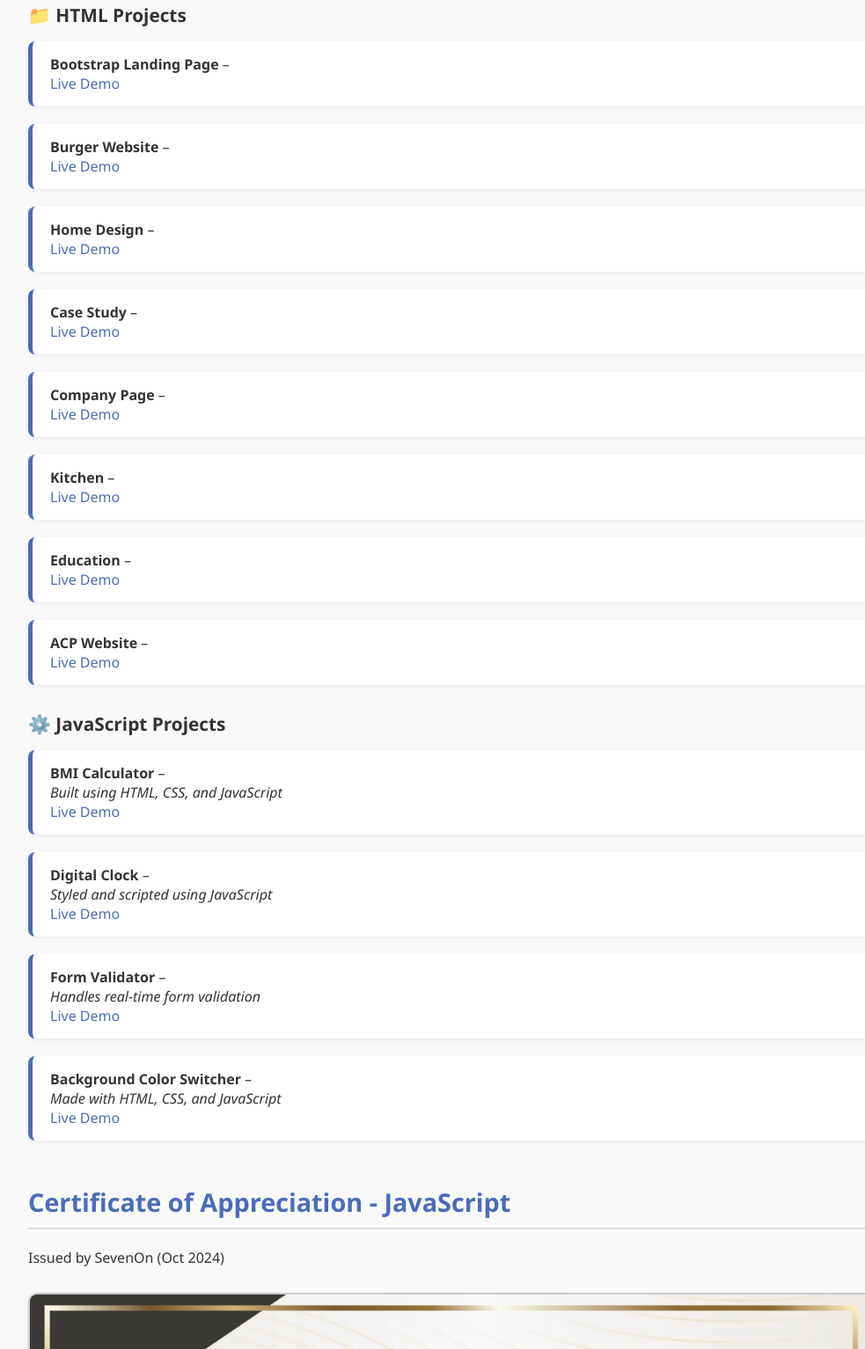
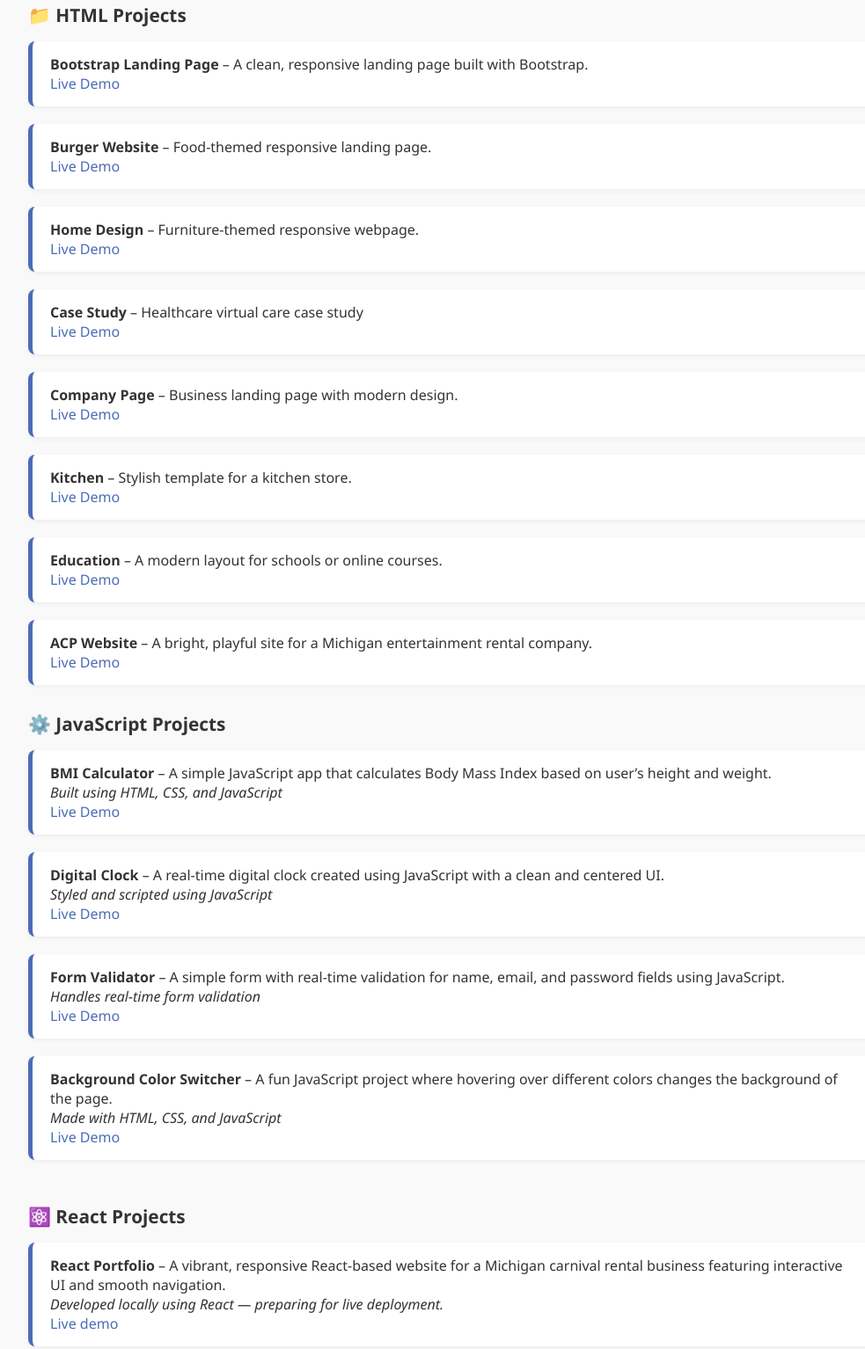
Before and after one commit to Samiha40710/Portfolio, a plain HTML site: page index.html in a window 1280 px wide. Shown: the part 746-2280 px from the top of the page at 88% size, without its empty margins (128-1111 px from the left). Drawn offline with Linux system fonts and the light colour scheme.

Commit message:
Added new content or features

```diff
--- a/index.html
+++ b/index.html
@@ -122,25 +122,77 @@
 
       <h3>📁 HTML Projects</h3>
       <ul>
-        <li><strong>Bootstrap Landing Page</strong> – <br/><a href="https://samiha40710.github.io/Bootstrap-project/" target="_blank">Live Demo</a></li>
-        <li><strong>Burger Website</strong> – <br/><a href="https://samiha40710.github.io/Burger-website/" target="_blank">Live Demo</a></li>
-        <li><strong>Home Design</strong> – <br/><a href="https://samiha40710.github.io/Home-Design/" target="_blank">Live Demo</a></li>
-        <li><strong>Case Study</strong> – <br/><a href="https://samiha40710.github.io/Case-Study/" target="_blank">Live Demo</a></li>
-        <li><strong>Company Page</strong> – <br/><a href="https://samiha40710.github.io/Company-Page/" target="_blank">Live Demo</a></li>
-        <li><strong>Kitchen</strong> – <br/><a href="https://samiha40710.github.io/Kitchen/" target="_blank">Live Demo</a></li>
-        <li><strong>Education</strong> – <br/><a href="https://samiha40710.github.io/Education/" target="_blank">Live Demo</a></li>
-        <li><strong>ACP Website</strong> – <br/><a href="https://samiha40710.github.io/ACP-Design/" target="_blank">Live Demo</a></li>
+        <li>
+          <strong>Bootstrap Landing Page</strong> – A clean, responsive landing page built with Bootstrap.
+          <br/><a href="https://samiha40710.github.io/Bootstrap-project/" target="_blank">Live Demo</a>
+        </li>
+        <li>
+          <strong>Burger Website</strong> – Food-themed responsive landing page.
+          <br/><a href="https://samiha40710.github.io/Burger-website/" target="_blank">Live Demo</a>
+        </li>
+        <li>
+          <strong>Home Design</strong> – Furniture-themed responsive webpage.
+          <br/><a href="https://samiha40710.github.io/Home-Design/" target="_blank">Live Demo</a>
+        </li>
+        <li>
+          <strong>Case Study</strong> – Healthcare virtual care case study
+          <br/><a href="https://samiha40710.github.io/Case-Study/" target="_blank">Live Demo</a>
+        </li>
+        <li>
+          <strong>Company Page</strong> – Business landing page with modern design.
+          <br/><a href="https://samiha40710.github.io/Company-Page/" target="_blank">Live Demo</a>
+        </li>
+        <li>
+          <strong>Kitchen</strong> – Stylish template for a kitchen store.
+          <br/><a href="https://samiha40710.github.io/Kitchen/" target="_blank">Live Demo</a>
+        </li>
+        <li>
+          <strong>Education</strong> – A modern layout for schools or online courses.
+          <br/><a href="https://samiha40710.github.io/Education/" target="_blank">Live Demo</a>
+        </li>
+        <li>
+          <strong>ACP Website</strong> – A bright, playful site for a Michigan entertainment rental company.
+          <br/><a href="https://samiha40710.github.io/ACP-Design/" target="_blank">Live Demo</a>
+        </li>
       </ul>
 
       <h3>⚙️ JavaScript Projects</h3>
       <ul>
-        <li><strong>BMI Calculator</strong> – <br/><em>Built using HTML, CSS, and JavaScript</em><br/><a href="https://samiha40710.github.io/BMI-Calculator/" target="_blank">Live Demo</a></li>
-        <li><strong>Digital Clock</strong> – <br/><em>Styled and scripted using JavaScript</em><br/><a href="https://samiha40710.github.io/Digital-Clock/" target="_blank">Live Demo</a></li>
-        <li><strong>Form Validator</strong> – <br/><em>Handles real-time form validation</em><br/><a href="https://samiha40710.github.io/Form-Validation/" target="_blank">Live Demo</a></li>
-        <li><strong>Background Color Switcher</strong> – <br/><em>Made with HTML, CSS, and JavaScript</em><br/><a href="https://samiha40710.github.io/Color-scheme-switcher/" target="_blank">Live Demo</a></li>
+        <li>
+          <strong>BMI Calculator</strong> – A simple JavaScript app that calculates Body Mass Index based on user’s height and weight.
+          <br/><em>Built using HTML, CSS, and JavaScript</em>
+          <br/><a href="https://samiha40710.github.io/BMI-Calculator/" target="_blank">Live Demo</a>
+        </li>
+        <li>
+          <strong>Digital Clock</strong> – A real-time digital clock created using JavaScript with a clean and centered UI.
+          <br/><em>Styled and scripted using JavaScript</em>
+          <br/><a href="https://samiha40710.github.io/Digital-Clock/" target="_blank">Live Demo</a>
+        </li>
+        <li>
+          <strong>Form Validator</strong> – A simple form with real-time validation for name, email, and password fields using JavaScript.
+          <br/><em>Handles real-time form validation</em>
+          <br/><a href="https://samiha40710.github.io/Form-Validation/" target="_blank">Live Demo</a>
+        </li>
+        <li>
+          <strong>Background Color Switcher</strong> – A fun JavaScript project where hovering over different colors changes the background of the page.
+          <br/><em>Made with HTML, CSS, and JavaScript</em>
+          <br/><a href="https://samiha40710.github.io/Color-scheme-switcher/" target="_blank">Live Demo</a>
+        </li>
       </ul>
     </section>
-
+    <h3>⚛️ React Projects</h3>
+    <ul>
+      <li>
+        <strong>React Portfolio</strong> – A vibrant, responsive React-based website for a Michigan carnival rental business featuring interactive UI and smooth navigation.
+        <br/><em>Developed locally using React — preparing for live deployment.</em>
+        <br /><a href="https://samiha40710.github.io/ACP-Web-Design/" target="_blank">Live demo</a>
+      </li>
+      <li>
+        <strong>Recipe Finder</strong> – React app for searching recipes via API.
+        <br/><em>Coming soon...</em>
+      </li>
+    </ul>
+  </section>
     <section id="certification">
       <h2>Certificate of Appreciation - JavaScript</h2>
       <p>Issued by SevenOn (Oct 2024)</p>
```
